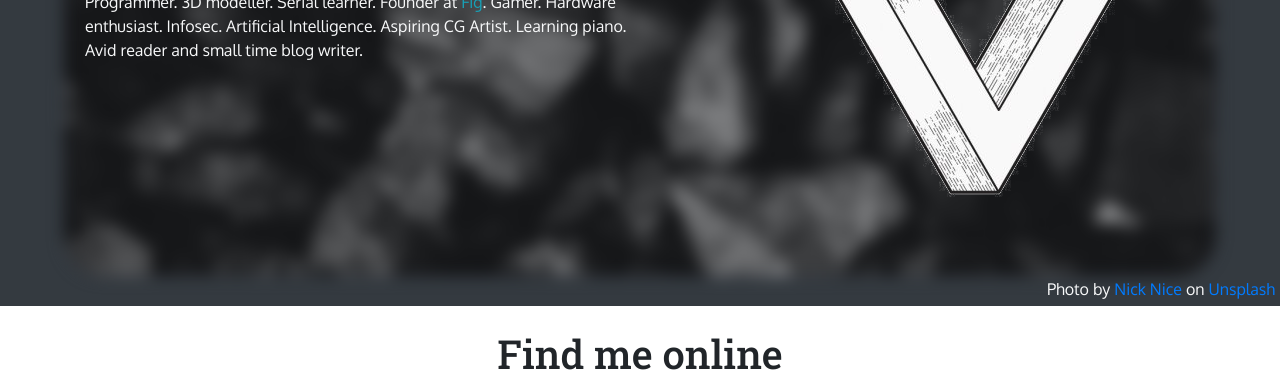
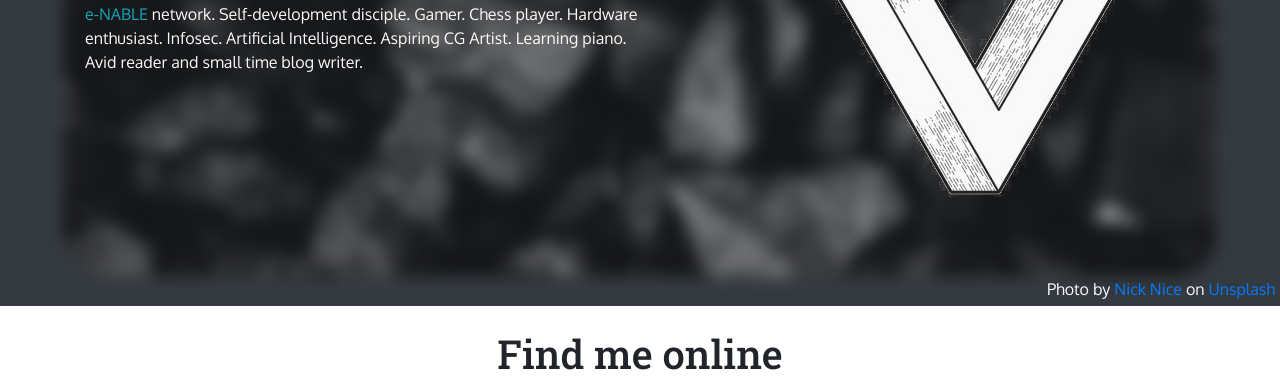
Before and after one commit to ashwatdd/ashwatdd.github.io, a plain HTML site: page index.html in a window 1280 px wide. Shown: the part 380-763 px from the top of the page. Drawn offline with nearby package versions, Linux system fonts and the light colour scheme.

Commit message:
Add e-NABLE, Self-development, Chess to bio

```diff
--- a/index.html
+++ b/index.html
@@ -224,8 +224,10 @@
             <div class="w-50">
                 <h1 class="font-heading">Work for Play. Play at Work</h1>
                 <p>Programmer. 3D modeller. Serial learner. Founder at
-                    <a href="https://figprojects.com" target="_blank" rel="noopener" class="text-info">Fig</a>.
-                    Gamer. Hardware enthusiast. Infosec. Artificial Intelligence. Aspiring CG Artist. Learning
+                    <a href="https://figprojects.com" target="_blank" rel="noopener" class="text-info">Fig</a>. Designer.
+                    Part of the <a href="https://enablingthefuture.org" target="_blank" rel="noopener" class="text-info">e-NABLE</a>
+                    network. Self-development disciple. Gamer. Chess player. Hardware enthusiast. Infosec.
+                    Artificial Intelligence. Aspiring CG Artist. Learning
                     piano. Avid reader and small time blog writer.</p>
             </div>
             <img src="/assets/impossible_triangle.png" alt="impossible_triangle">
```
